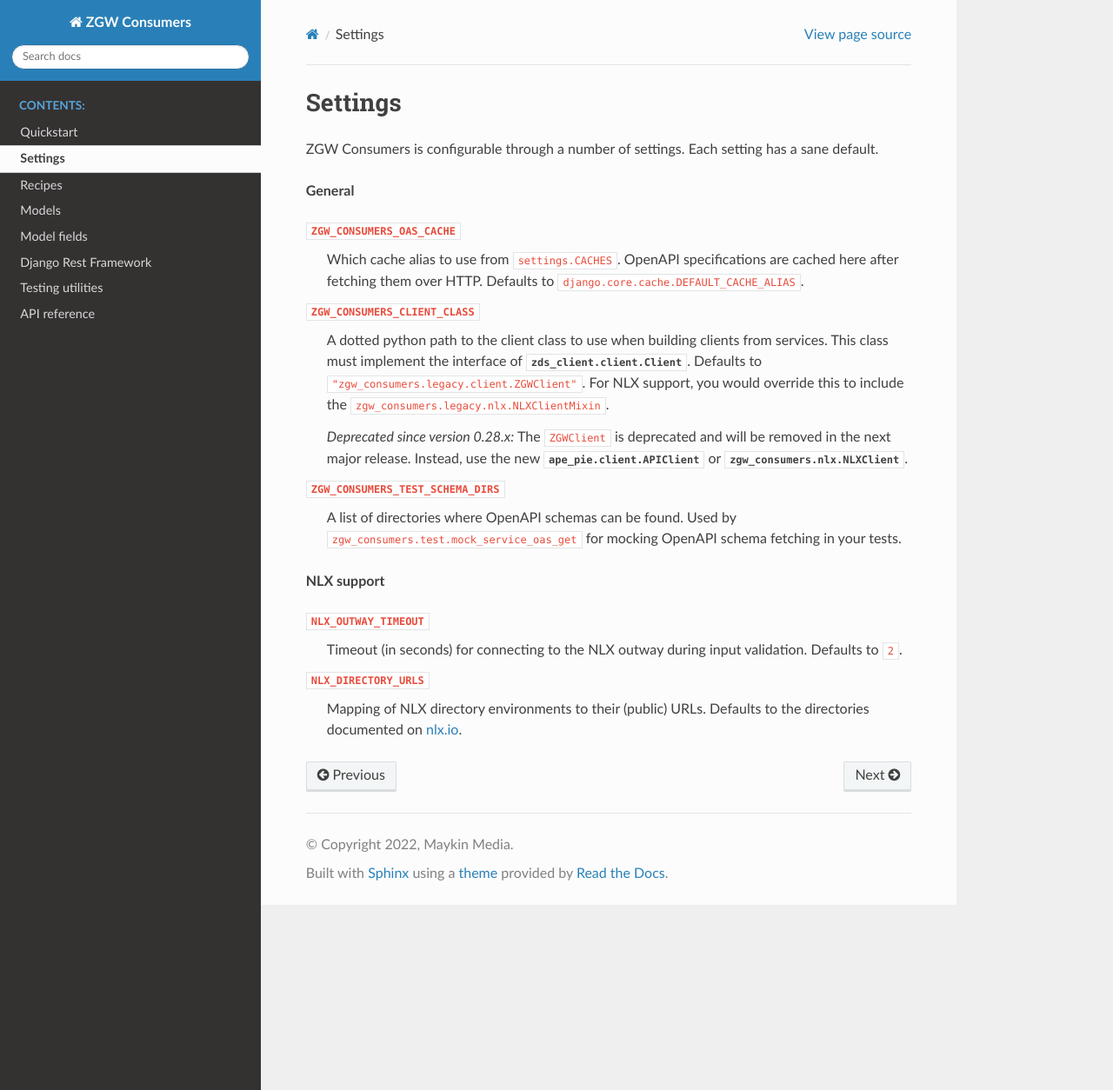
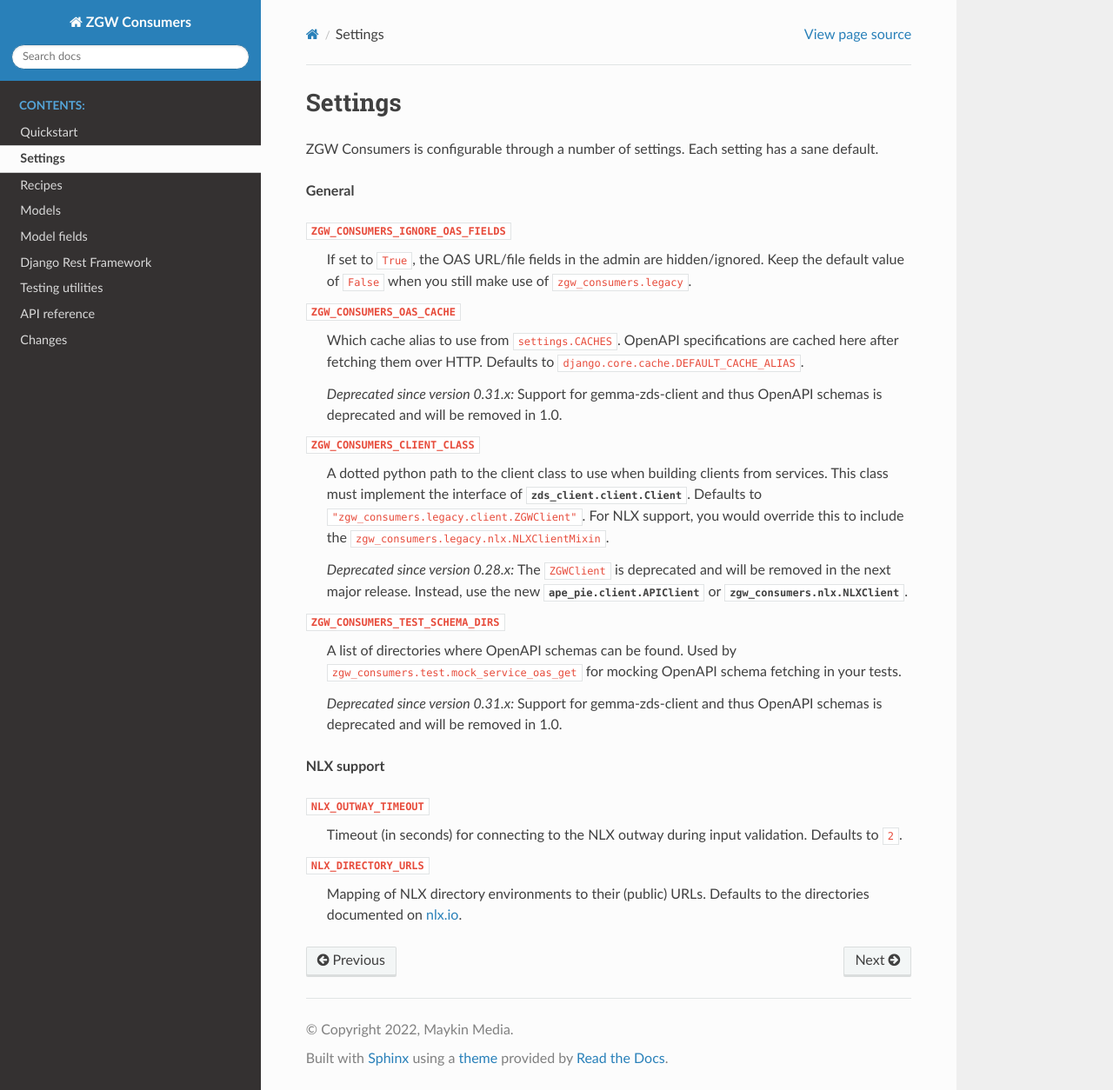
Before and after one commit to maykinmedia/zgw-consumers, a Sphinx documentation site: the page built from docs/settings.rst, in a window 1280 px wide and 1254 px high. Shown: the whole window at 87% size. Built offline with Sphinx 7.4.7 and the Read the Docs theme 2.0.0, drawn with Linux system fonts in a browser that asks for light colours.

```diff
--- /dev/null
+++ b/docs/changelog.rst
@@ -0,0 +1 @@
+.. include:: ../CHANGELOG.rst
--- a/docs/index.rst
+++ b/docs/index.rst
@@ -36,6 +36,7 @@ can still leverage the utilities offered by ZGW Consumers.
    drf
    testing
    reference
+   changelog
 
 Indices and tables
 ==================
--- a/docs/settings.rst
+++ b/docs/settings.rst
@@ -8,10 +8,18 @@ default.
 
 **General**
 
+``ZGW_CONSUMERS_IGNORE_OAS_FIELDS``
+    If set to ``True``, the OAS URL/file fields in the admin are hidden/ignored. Keep
+    the default value of ``False`` when you still make use of ``zgw_consumers.legacy``.
+
 ``ZGW_CONSUMERS_OAS_CACHE``
     Which cache alias to use from ``settings.CACHES``. OpenAPI specifications are cached
     here after fetching them over HTTP. Defaults to
     ``django.core.cache.DEFAULT_CACHE_ALIAS``.
+
+    .. deprecated:: 0.31.x
+        Support for gemma-zds-client and thus OpenAPI schemas is deprecated and will
+        be removed in 1.0.
 
 ``ZGW_CONSUMERS_CLIENT_CLASS``
     A dotted python path to the client class to use when building clients from services.
@@ -23,11 +31,14 @@ default.
        The ``ZGWClient`` is deprecated and will be removed in the next major release. Instead,
        use the new :class:`ape_pie.client.APIClient` or :class:`zgw_consumers.nlx.NLXClient`.
 
-
 ``ZGW_CONSUMERS_TEST_SCHEMA_DIRS``
     A list of directories where OpenAPI schemas can be found. Used by
     ``zgw_consumers.test.mock_service_oas_get`` for mocking OpenAPI schema fetching
     in your tests.
+
+    .. deprecated:: 0.31.x
+        Support for gemma-zds-client and thus OpenAPI schemas is deprecated and will
+        be removed in 1.0.
 
 **NLX support**
 
```
Also changed, not shown: CHANGELOG.rst (+66 -0 lines).
